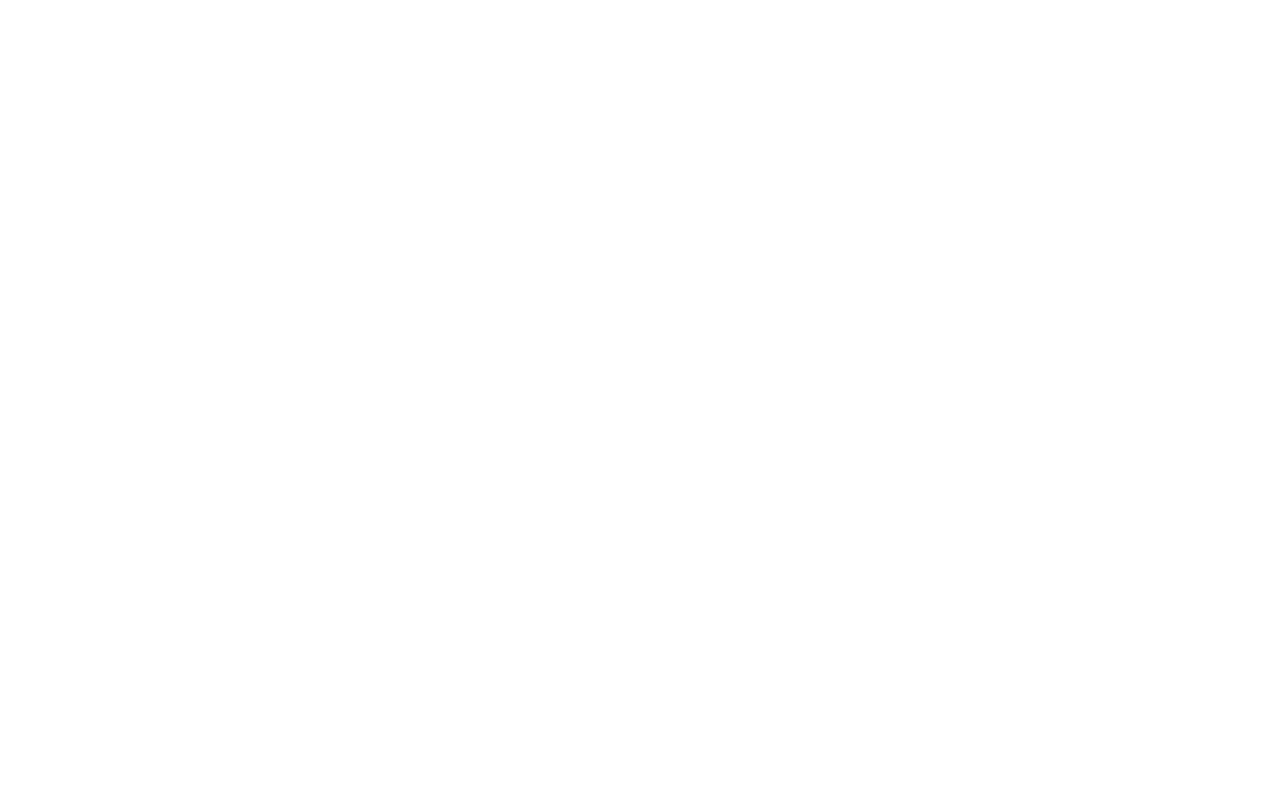
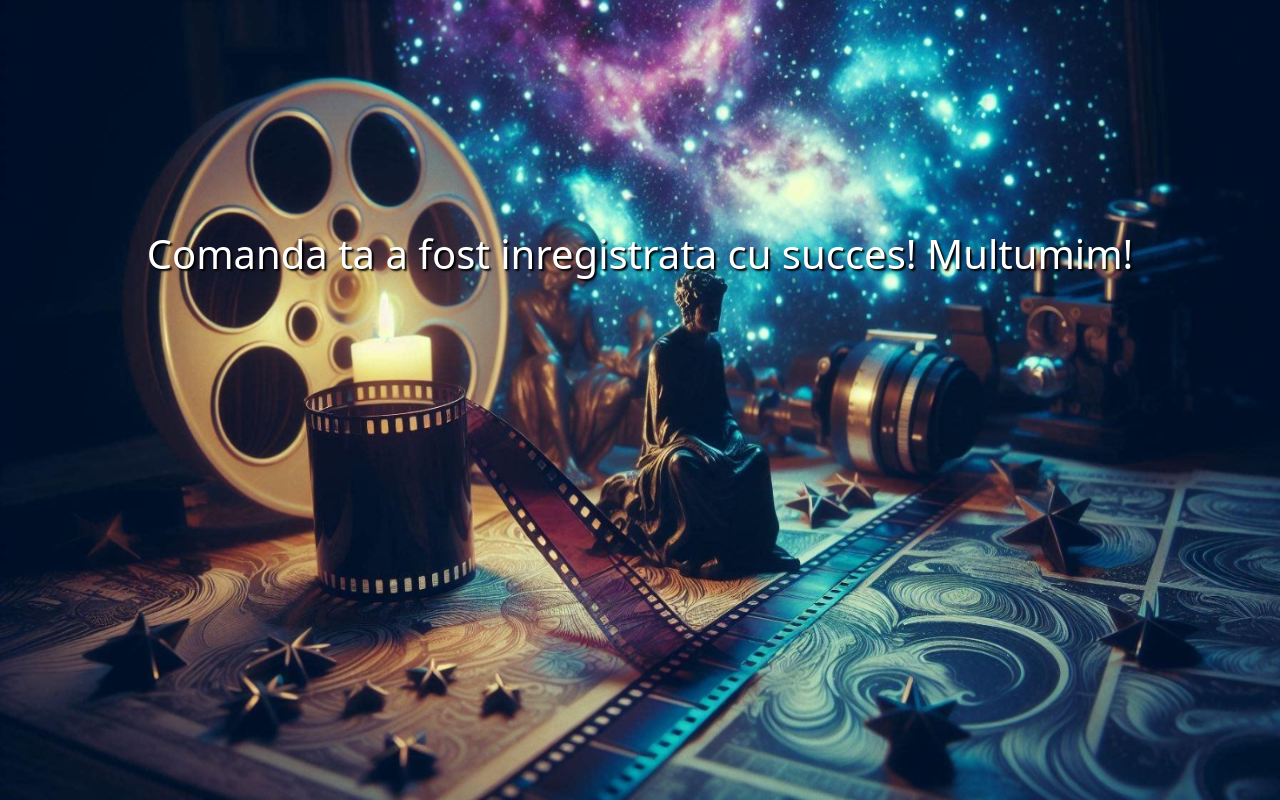
Before and after one commit to vladfstecu333/StellarCinema, a React (Vite) app in the folder client/Stellar-Cinema/: page /succes in a window 1280 px wide. Before the commit this address had no page. Built offline with nearby package versions, Linux system fonts and the light colour scheme.

Commit message:
Pagina principala

```diff
--- a/client/Stellar-Cinema/src/App.jsx
+++ b/client/Stellar-Cinema/src/App.jsx
@@ -3,6 +3,7 @@ import { useState } from 'react'
 import IntroPage from './pages/IntroPage'
 import Evenimente from "./pages/Evenimente"
 import Rezervare from './pages/Rezervare'
+import PaginaCheckout from './pages/PaginaCheckout'
 
 function App() {
   return (
@@ -12,6 +13,7 @@ function App() {
         <Route path='/' element={<IntroPage />} />
         <Route path='events' element={<Evenimente />} />
         <Route path='events/book' element={<Rezervare />} />
+        <Route path='/succes' element={<PaginaCheckout />} />
       </Routes>
     </Router>
     </>
--- /dev/null
+++ b/client/Stellar-Cinema/src/pages/PaginaCheckout.css
@@ -0,0 +1,6 @@
+#final{
+    color: white;
+    text-shadow: 2px 2px 2px black;
+    text-align: center;
+    padding-top:18%
+}
--- /dev/null
+++ b/client/Stellar-Cinema/src/pages/PaginaCheckout.jsx
@@ -0,0 +1,12 @@
+import React from 'react'
+import './PaginaCheckout.css'
+
+const PaginaCheckout = () => {
+    return(
+        <div class='introducere'>
+    <h1 id="final">Comanda ta a fost inregistrata cu succes! Multumim!</h1>
+    </div>
+    )
+}
+
+export default PaginaCheckout
--- a/client/Stellar-Cinema/src/pages/Rezervare.jsx
+++ b/client/Stellar-Cinema/src/pages/Rezervare.jsx
@@ -1,4 +1,5 @@
 import { useState } from 'react'
+import { Link } from "react-router-dom";
 
 import Scena from '../components/Scena'
 import Bilet from '../components/Bilet'
@@ -46,9 +47,9 @@ function Rezervare() {
                 {
                     (selectedSeats != 0) ?
                     <>
-                        <button type="button" className="btn btn-success" onClick={() => {
-                            alert(`Comanda a fost facuta cu succes`)
-                        }}>Checkout</button>
+                    <Link to="/succes">
+                        <button type="button" className="btn btn-success">Checkout</button>
+                    </Link>
                         <DiscountRoulette />
                     </> : <></>
                 }
```
